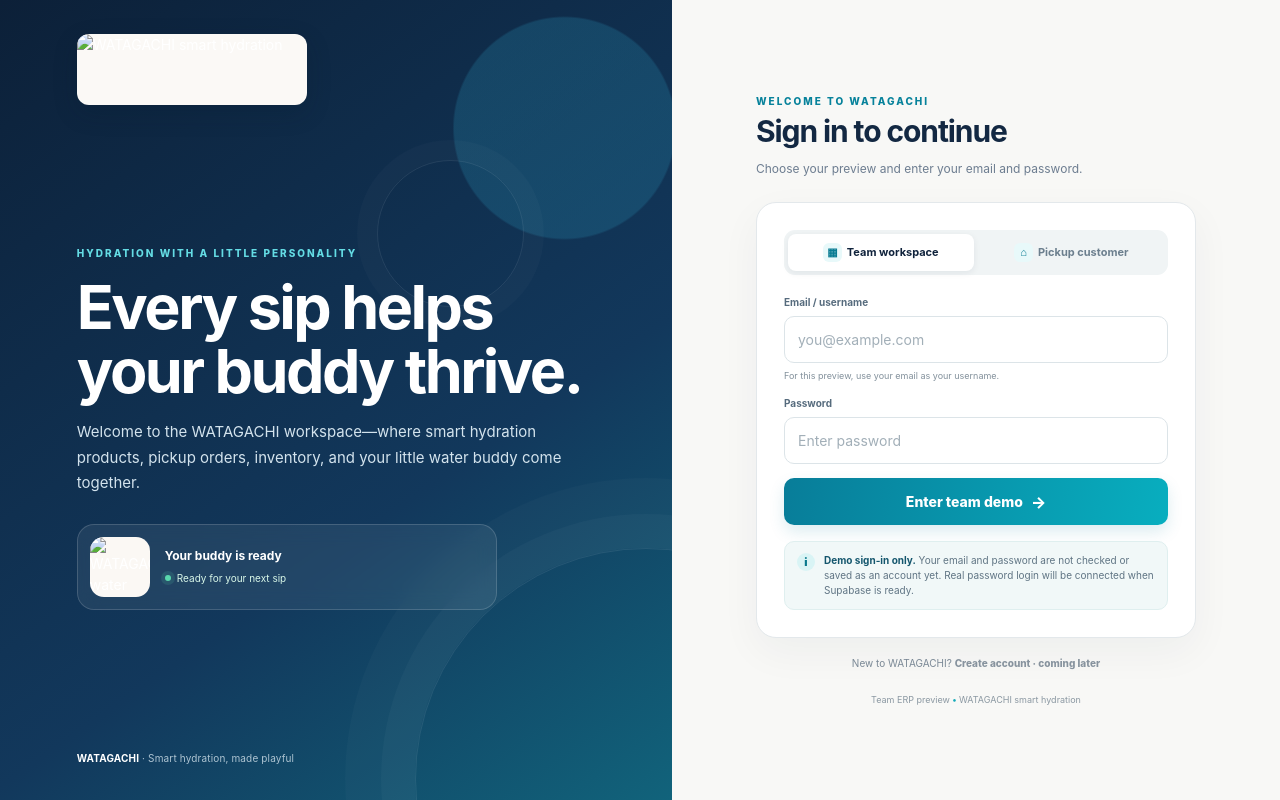
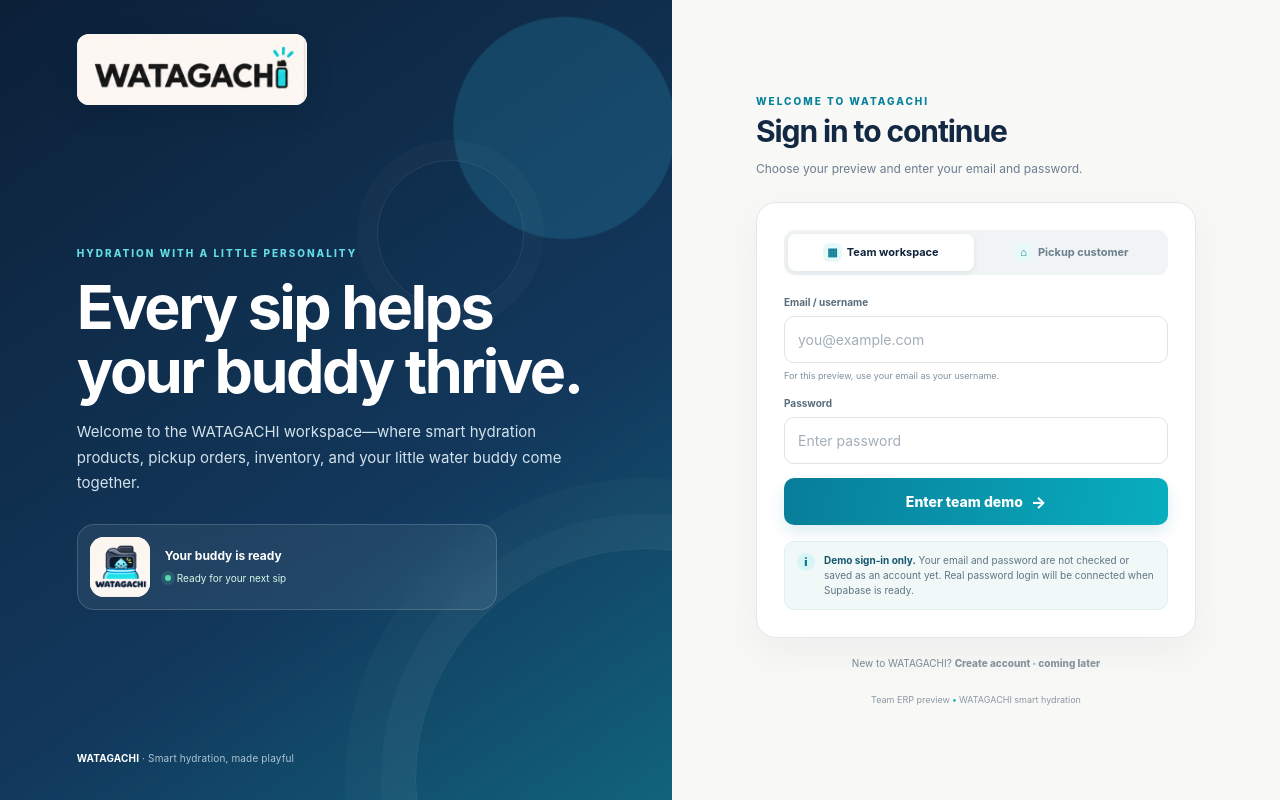
Before and after one commit to bransonmanning-prog/WATAGACHI, a plain HTML site: page index.html in a window 1280 px wide. Drawn offline with Linux system fonts and the light colour scheme.

Commit message:
Update index.html

```diff
--- a/index.html
+++ b/index.html
@@ -28,12 +28,12 @@
 <body>
   <main class="login-shell">
     <section class="brand-panel" aria-label="WATAGACHI introduction">
-      <a class="brand-lockup" href="index.html" aria-label="WATAGACHI home"><img src="assets/watagachi-wordmark.png" alt="WATAGACHI smart hydration" /></a>
+      <a class="brand-lockup" href="index.html" aria-label="WATAGACHI home"><img src="watagachi-wordmark.png" alt="WATAGACHI smart hydration" /></a>
       <div class="brand-copy">
         <div class="eyebrow">Hydration with a little personality</div>
         <h1>Every sip helps your buddy thrive.</h1>
         <p>Welcome to the WATAGACHI workspace—where smart hydration products, pickup orders, inventory, and your little water buddy come together.</p>
-        <div class="buddy-card"><img src="assets/watagachi-mascot-logo.png" alt="WATAGACHI water buddy"/><div><strong>Your buddy is ready</strong><span class="buddy-status"><i></i> Ready for your next sip</span></div></div>
+        <div class="buddy-card"><img src="watagachi-mascot-logo.png" alt="WATAGACHI water buddy"/><div><strong>Your buddy is ready</strong><span class="buddy-status"><i></i> Ready for your next sip</span></div></div>
       </div>
       <div class="brand-footer"><strong>WATAGACHI</strong> · Smart hydration, made playful</div>
     </section>
```
